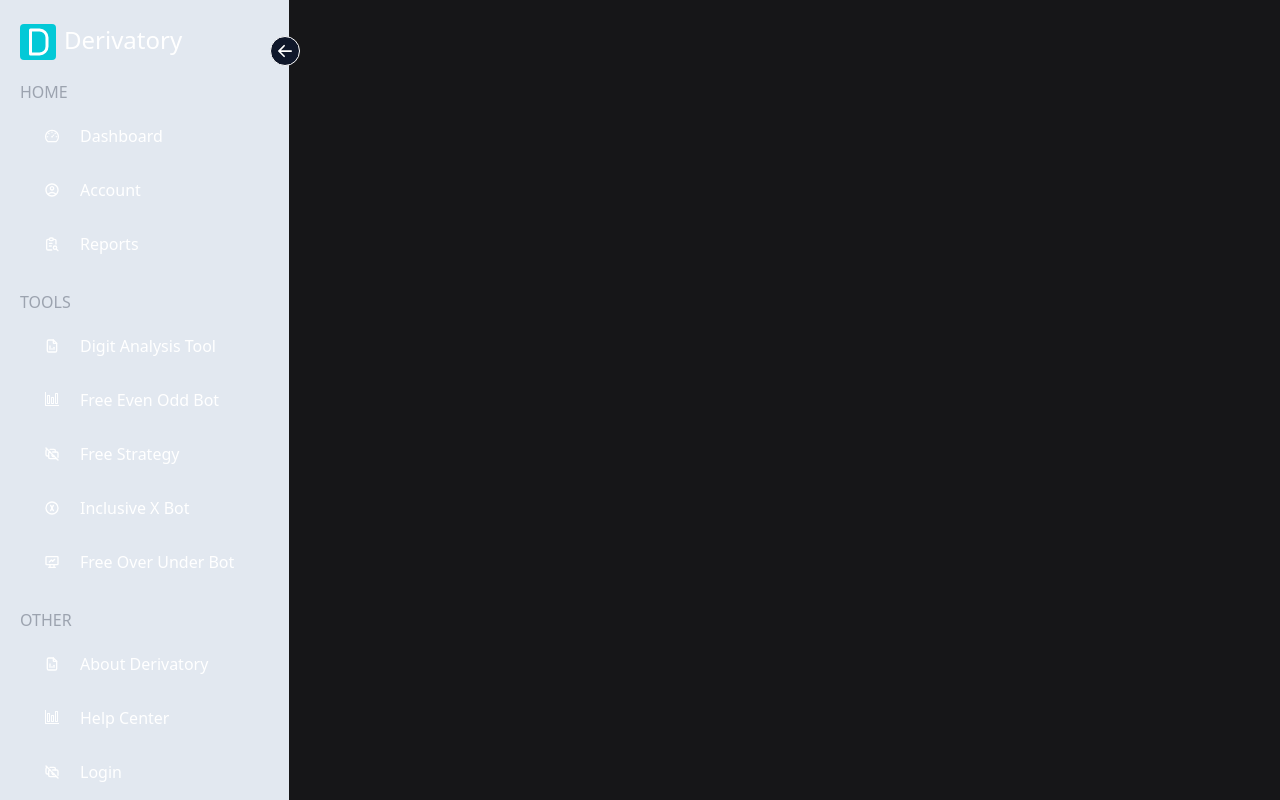
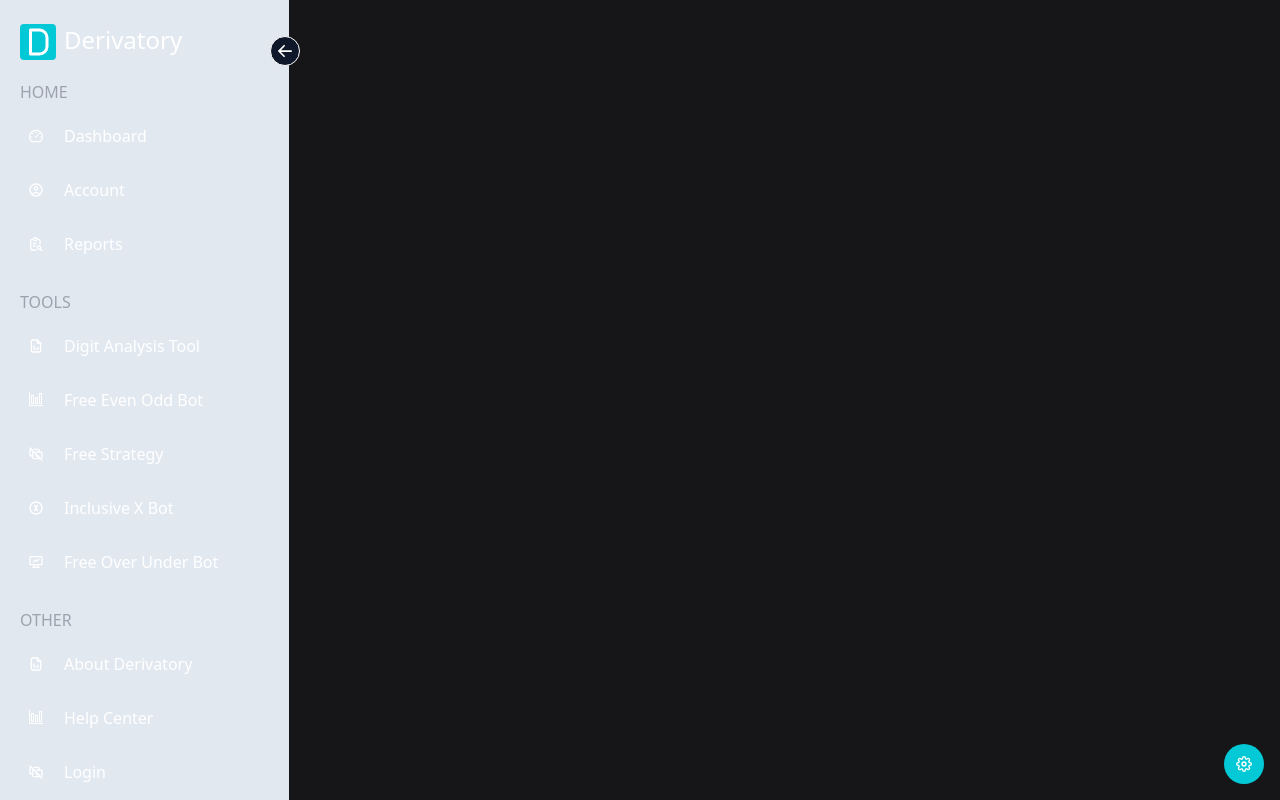
Before and after one commit to ALVIN02-ui/Derivatory1.11, a React (Vite) app: page / in a window 1280 px wide. Built offline with nearby package versions, Linux system fonts and the light colour scheme.

Commit message:
Sorted out the settings button

```diff
--- a/src/App.jsx
+++ b/src/App.jsx
@@ -6,6 +6,10 @@
 import Navbar from "./components/Navbar";
 import Sidebar from "./components/sidebar";
 //Components
+
+//Icons
+import { FiSettings} from "react-icons/fi";
+//Icons
 
 //Pages
 import Account from "./pages/Account";
@@ -60,6 +64,19 @@
     <div className="h-screen bg-sidebar">
       <BrowserRouter>
         <div className={`flex relative ${open ? "w-72" : "w-20"}`}>
+          <div className="fixed right-4 bottom-4" style={{ zIndex: "1000" }}>
+
+            <button
+              type="button"
+              className="text-1xl p-3 hover:drop-shadow-xl hover:bg-light-gray text-white"
+              style={{ background: currentColor, borderRadius: "50%" }}
+              onClick={() => setThemeSettings(true)}
+            >
+              <FiSettings />
+            </button>
+
+          </div>
+
           <div className="fixed sidebar h-screen border-r border-slate-200">
             <Sidebar />
           </div>
--- a/src/components/Sidebar.jsx
+++ b/src/components/Sidebar.jsx
@@ -76,18 +76,6 @@
 
         </div>
 
-        <div>
-          <div className="flex items-center gap-5 pl-4 pb-2.5 pt-3 rounded-lg text-md text-gray-700 dark:text-gray-200 custom-hover-bg m-2">
-            <button
-            onClick={() => setThemeSettings(true)}
-            className="flex items-center"
-            >
-              <span className={`${!open && "text-center"} pr-4`}><MdAccountCircle /></span>
-              <span className={`capitalize text-white duration-300  ${!open && "hidden"}`}>Settings</span>
-            </button>
-          </div>
-        </div>
-
       </div>
     </div>
   );
```
